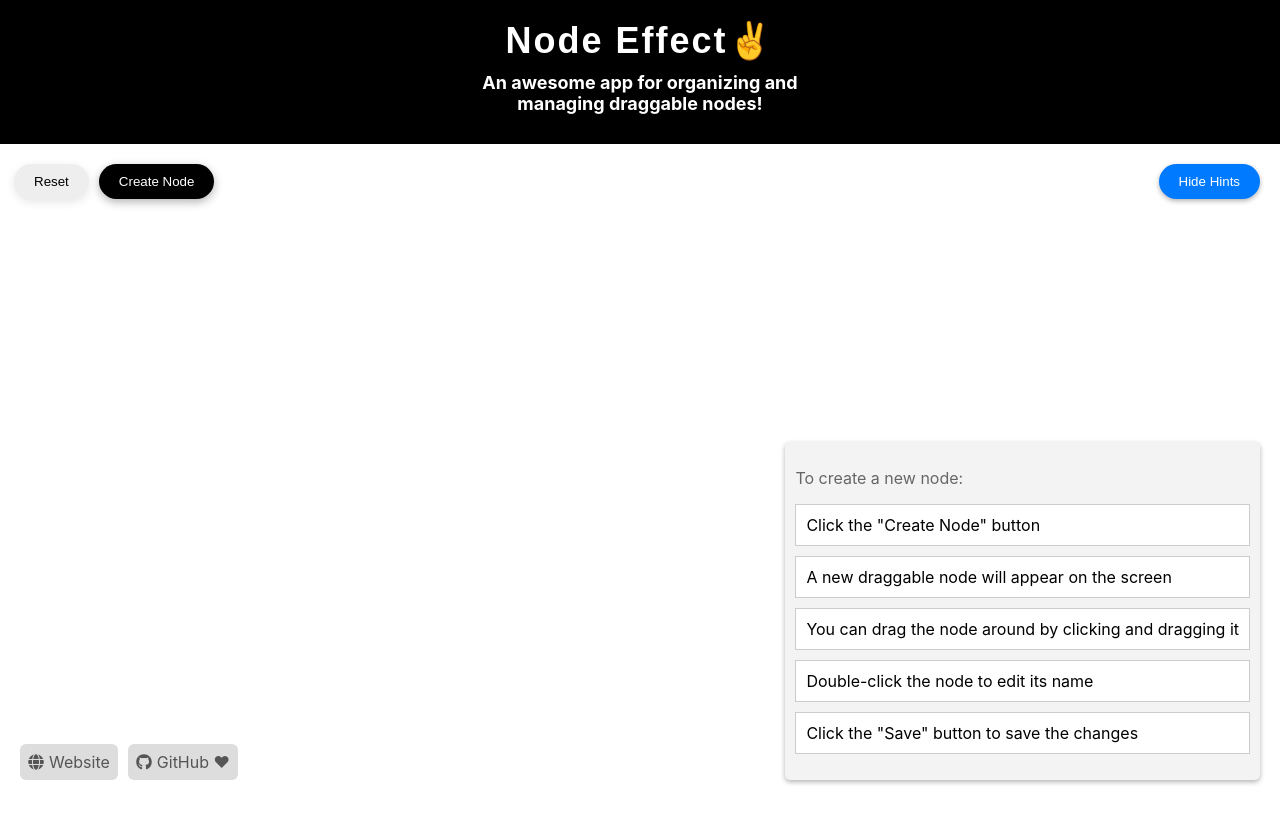
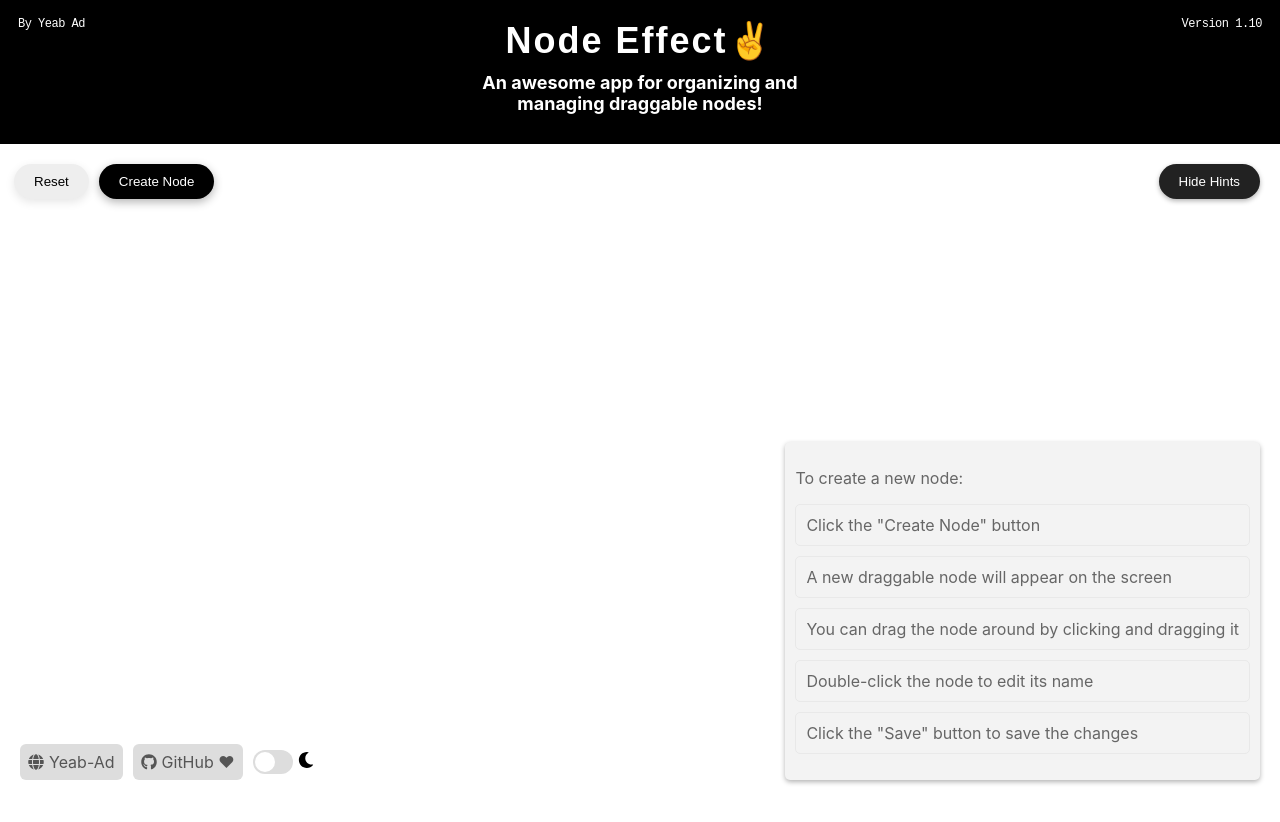
Before and after one commit to Yeab-Ad/Drag-and-Drop, a React (Create React App) app: page / in a window 1280 px wide. Shown: the top 822 px of the page. Built offline with nearby package versions, Linux system fonts and the light colour scheme.

Commit message:
app compeleted V1.10

```diff
--- a/src/App.tsx
+++ b/src/App.tsx
@@ -1,6 +1,9 @@
 import React, { useState } from 'react';
 import DraggableDiv from './DraggableComponent';
-import { FaGlobe, FaGithub } from 'react-icons/fa';
+import {
+  FaSun,
+  FaMoon
+} from 'react-icons/fa';
 import TreeComponent, { TreeNode } from './TreeComponent';
 import Tree from './New/Other';
 import { useDrag, useDrop, DndProvider } from 'react-dnd';
@@ -40,6 +43,7 @@ const App: React.FC = () => {
   const [nodes, setNodes] = useState<{ id: number; name: string }[]>([]);
   const [nextNodeId, setNextNodeId] = useState(0);
   const [showHints, setShowHints] = useState(true);
+  const [isDarkMode, setIsDarkMode] = useState(false);
 
   const handleNodeCreate = () => {
     const newNode = { id: nextNodeId, name: 'New Node' };
@@ -56,15 +60,24 @@ const App: React.FC = () => {
   const handleHintsToggle = () => {
     setShowHints((prevState) => !prevState);
   };
+
+  const handleModeToggle = () => {
+    setIsDarkMode((prevState) => !prevState);
+  };
+
   return (
-    <div style={{ minHeight: "200vh", position: 'relative' }}>
+    <div style={{
+      minHeight: "200vh", position: 'relative',
+      background: isDarkMode ? '#222' : '#fff',
+      color: isDarkMode ? '#fff' : '#000',
+    }}>
       <header
         style={{
           display: 'flex',
           flexDirection: 'column',
           alignItems: 'center',
           padding: '20px',
-          background: '#000',
+          background: isDarkMode ? '#000' : '#000',
           color: '#fff',
         }}
       >
@@ -74,6 +87,25 @@ const App: React.FC = () => {
         <p style={{ fontSize: '18px', margin: '10px 0', fontWeight: 'bold', maxWidth: '400px', textAlign: 'center' }}>
           An awesome app for organizing and managing draggable nodes!
         </p>
+
+        <p style={{
+          position: 'absolute',
+          top: '5px',
+          right: '18px',
+          fontSize: '12px',
+          fontFamily: 'monospace',
+          letterSpacing: '-0.5px',
+        }}>Version 1.10</p>
+
+        <p style={{
+          position: 'absolute',
+          top: '5px',
+          left: '18px',
+          fontSize: '12px',
+          fontFamily: 'monospace',
+          letterSpacing: '-0.5px',
+        }}>By Yeab Ad</p>
+
       </header>
 
 
@@ -82,7 +114,8 @@ const App: React.FC = () => {
           onClick={handleHintsToggle}
           style={{
             padding: '10px 20px',
-            background: '#007AFF',
+            // background: '#007AFF',
+            background: isDarkMode ? '#007AFF' : '#222',
             color: '#fff',
             border: 'none',
             borderRadius: '20px',
@@ -101,8 +134,9 @@ const App: React.FC = () => {
           onClick={() => setNodes([])}
           style={{
             padding: '10px 20px',
-            background: '#eee',
-            color: '#000',
+            // background: '#eee',
+            background: isDarkMode ? '#666' : '#eee',
+            color: isDarkMode ? "#fff" : '#000',
             border: 'none',
             borderRadius: '20px',
             cursor: 'pointer',
@@ -116,7 +150,8 @@ const App: React.FC = () => {
           onClick={handleNodeCreate}
           style={{
             padding: '10px 20px',
-            background: '#000',
+            // background: '#000',
+            background: isDarkMode ? '#007AFF' : '#000',
             color: '#fff',
             border: 'none',
             borderRadius: '20px',
@@ -144,13 +179,15 @@ const App: React.FC = () => {
               position: 'fixed',
               bottom: '20px',
               right: '20px',
-              backgroundColor: '#f3f3f3',
+              // backgroundColor: '#f3f3f3',
+              backgroundColor: isDarkMode ? '#363636' : '#f3f3f3',
               padding: '10px',
               borderRadius: '5px',
               boxShadow: '0 2px 5px rgba(0, 0, 0, 0.3)',
+              color: isDarkMode ? '#fff' : '#666',
             }}
           >
-            <p style={{ color: '#666' }}>To create a new node:</p>
+            <p style={{ color: isDarkMode ? '#fff' : '#666' }}>To create a new node:</p>
             <ul style={{ listStyleType: 'none', padding: '0' }}>
               <li>Click the "Create Node" button</li>
               <li>A new draggable node will appear on the screen</li>
@@ -174,8 +211,50 @@ const App: React.FC = () => {
         }}
       >
 
-        <FooterLink link="https://www.example.com" type='website' name="Website" />
+
+        <FooterLink link="https://www.example.com" type='website' name="Yeab-Ad" />
         <FooterLink link="https://github.com/example" type='git' name="GitHub ❤" />
+        <label
+          style={{
+            display: 'inline-flex',
+            alignItems: 'center',
+            cursor: 'pointer',
+          }}
+        >
+          <input
+            type="checkbox"
+            checked={isDarkMode}
+            onChange={handleModeToggle}
+            style={{ display: 'none' }}
+          />
+          <div
+            style={{
+              width: '40px',
+              height: '24px',
+              background: isDarkMode ? '#888' : '#ddd',
+              borderRadius: '12px',
+              position: 'relative',
+              transition: 'background-color 0.3s ease',
+            }}
+          >
+            <div
+              style={{
+                width: '20px',
+                height: '20px',
+                background: '#fff',
+                borderRadius: '50%',
+                position: 'absolute',
+                top: '2px',
+                left: isDarkMode ? '-7%' : '2px',
+                transform: isDarkMode ? 'translateX(100%)' : 'translateX(0)',
+                transition: 'transform 0.3s ease',
+              }}
+            ></div>
+          </div>
+          <div style={{ marginLeft: '5px' }}>
+            {isDarkMode ? <FaSun /> : <FaMoon />}
+          </div>
+        </label>
       </div>
 
     </div>
--- a/src/DraggableComponent.tsx
+++ b/src/DraggableComponent.tsx
@@ -120,7 +120,7 @@ const DraggableDiv: React.FC<DraggableDivProps> = ({
                     </>
                 ) : (
                     <>
-                        <div onDoubleClick={handleDoubleClick}>{newName}</div>
+                        <div style={{ color: '#000' }} onDoubleClick={handleDoubleClick}>{newName}</div>
                         <button
                             onClick={handleDeleteClick}
                             style={{
--- a/src/index.css
+++ b/src/index.css
@@ -6,144 +6,25 @@ body {
   -webkit-font-smoothing: antialiased;
   -moz-osx-font-smoothing: grayscale;
 }
+* {
+  transition: 0.3s;
+}
 
 code {
   font-family: source-code-pro, Menlo, Monaco, Consolas, "Courier New",
     monospace;
 }
-.app {
-  position: relative;
-  height: 100vh;
-  display: flex;
-  justify-content: center;
-  align-items: center;
-}
 
-.draggable-component {
-  position: absolute;
-  background-color: #f2f2f2;
-  padding: 8px;
-  border-radius: 4px;
-  cursor: move;
-  user-select: none;
-  display: flex;
-  flex-direction: column;
-  align-items: center;
-  z-index: 1;
-}
-
-.draggable-component.child {
-  margin-top: 32px;
-}
-
-.connector {
-  position: absolute;
-  background-color: #333;
-  z-index: -1;
-}
-
-.connector-line {
-  width: 2px;
-}
-
-.connector-root::after {
-  content: "";
-  position: absolute;
-  width: 2px;
-  height: 100%;
-  background-color: #333;
-  top: 100%;
-  left: 50%;
-  transform: translate(-50%, 0);
-}
-
-.connector-child::after {
-  content: "";
-  position: absolute;
-  width: 2px;
-  height: 100%;
-  background-color: #333;
-  top: -32px;
-  left: 50%;
-  transform: translate(-50%, 0);
-}
-
-.connector-left {
-  width: 2px;
-  height: 100%;
-  left: -2px;
-  transform: translateX(-100%);
-}
-
-.connector-top {
-  width: 100%;
-  height: 2px;
-  top: -2px;
-  transform: translateY(-100%);
-}
-
-.connector-right {
-  width: 2px;
-  height: 100%;
-  right: -2px;
-  transform: translateX(100%);
-}
-
-.connector-bottom {
-  width: 100%;
-  height: 2px;
-  bottom: -2px;
-  transform: translateY(100%);
-}
-
-.connector-join {
-  content: "";
-  position: absolute;
-  width: 6px;
-  height: 6px;
-  border-radius: 50%;
-  background-color: #333;
-  top: -3px;
-  left: -3px;
-}
-
-/* CSS */
 li {
   position: relative;
   padding: 10px;
+  border-radius: 5px;
   margin-bottom: 10px;
-  border: 1px solid #ccc;
-  background-color: #fff;
+  border: 0.1px solid #cccccc45;
+  /* background-color: #fff; */
   transition: background-color 0.3s;
 }
 
 li:hover {
-  background-color: #f2f2f2;
+  background-color: #c7c7c75b;
 }
-
-.node_details {
-  display: flex;
-  align-items: center;
-  justify-content: space-between;
-}
-
-.node_name {
-  font-weight: bold;
-}
-
-.edit_node {
-  cursor: pointer;
-  color: #007bff;
-  text-decoration: underline;
-}
-
-.tracing_line {
-  position: absolute;
-  top: 50%;
-  left: 0;
-  width: 2px;
-  height: 100%;
-  background-color: #007bff;
-  transform: translateY(-50%);
-  z-index: -1;
-}
```
